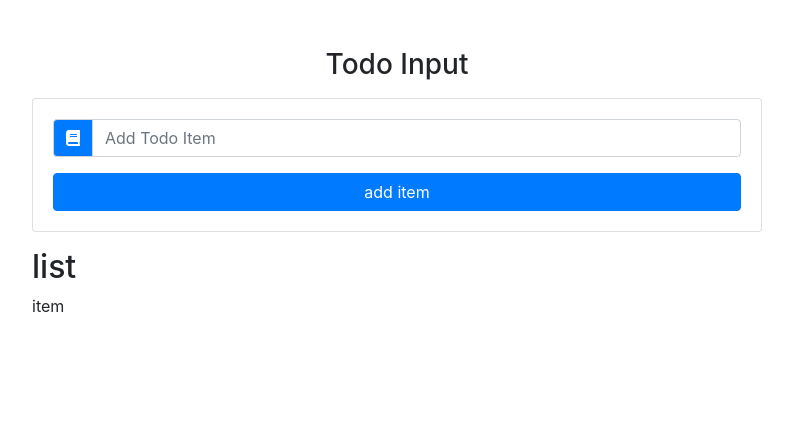
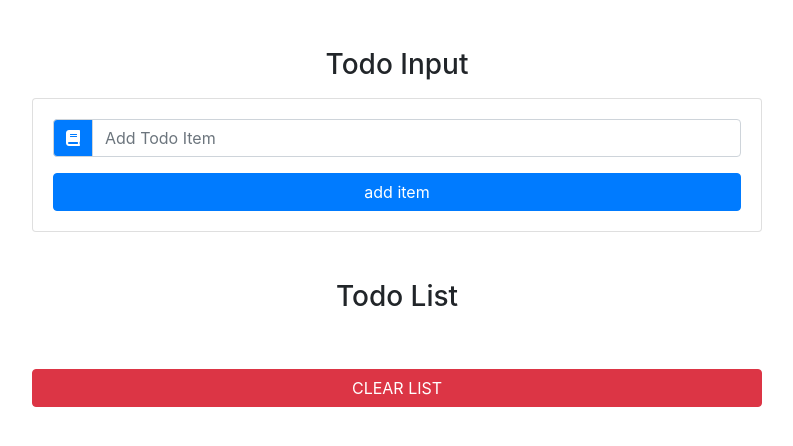
Before and after one commit to Miselrkba/react-todo-list, a React (Create React App) app: page / in a window 1280 px wide. Shown: the top 446 px of the page, without its empty margins (243-1036 px from the left). Built offline with nearby package versions, Linux system fonts and the light colour scheme.

Commit message:
updated TodoList with a ul,  h3, and map for TodoItem and a clearlist button

```diff
--- a/src/components/TodoList.js
+++ b/src/components/TodoList.js
@@ -3,11 +3,25 @@ import TodoItem from "./TodoItem";
 
 export default class TodoList extends Component {
   render() {
+    const { items, clearList, handleDelete, handleEdit } = this.props;
     return (
-      <section>
-        <h2> list </h2>
-        <TodoItem />
-      </section>
+      <ul className="list-group my-5">
+        <h3 className="text-capitalize text-center">todo list</h3>
+        {items.map((item) => {
+          return (
+            <TodoItem
+              key={item.id}
+              title={item.title}
+              handleDelete={() => handleDelete(item.id)}
+              handleEdit={() => handleEdit(item.id)}
+            ></TodoItem>
+          );
+        })}
+        <button
+          className="btn btn-danger btn-block text-uppercase mt-5"
+          onClick={clearList}
+        >clear list</button>
+      </ul>
     );
   }
 }
```
